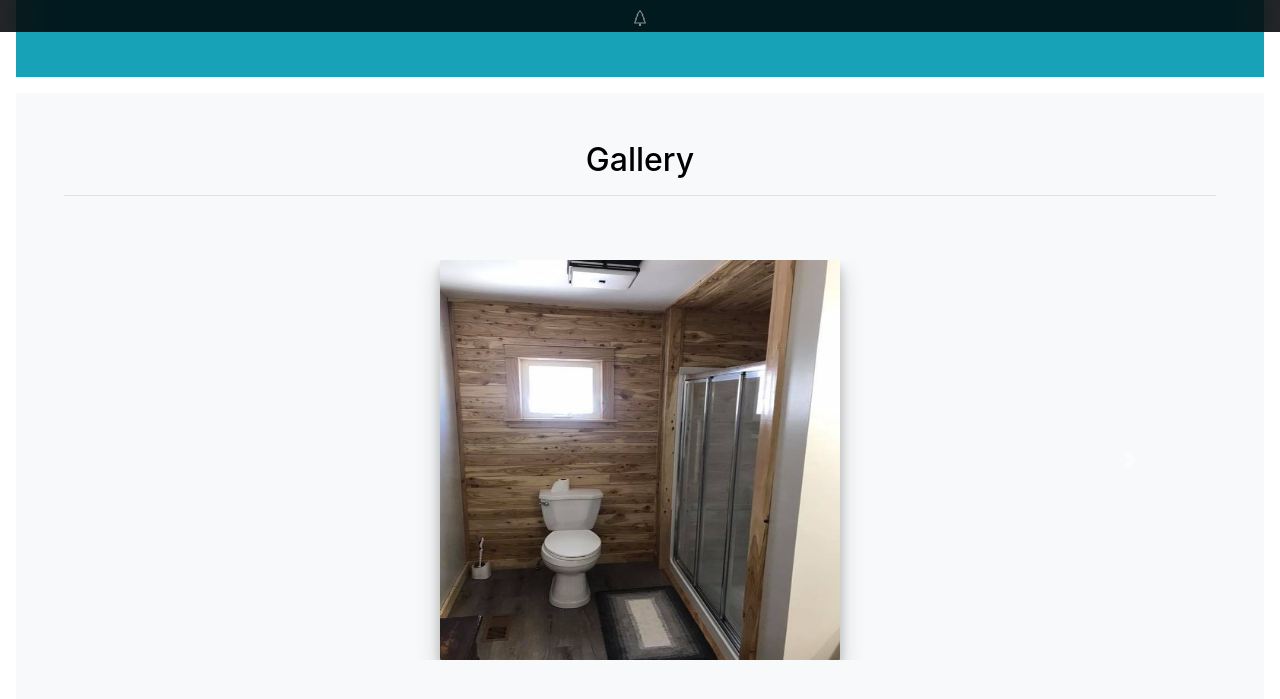
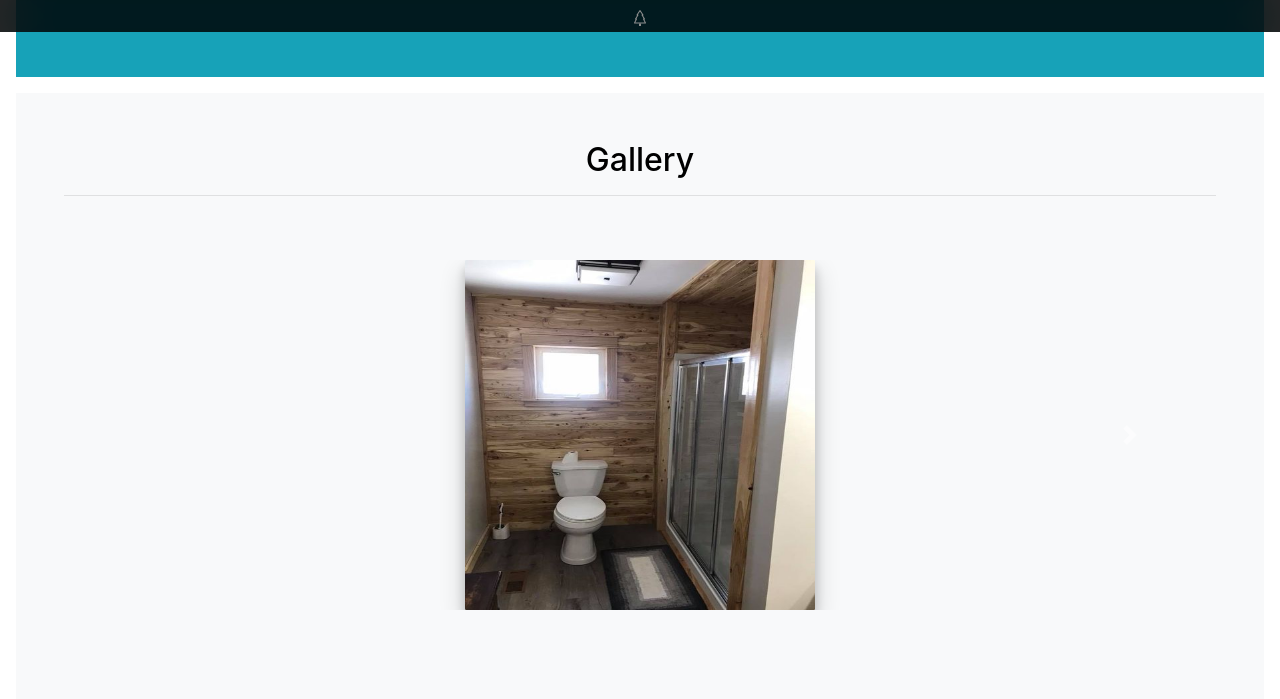
Before and after one commit to DBCarpentry/DBCarpentry.github.io, a Jekyll site: the page built from index.html, in a window 1280 px wide and 900 px high, scrolled down 1787 px. Shown: the top 699 px of the window. Built offline with Jekyll 4.4.1, drawn with Linux system fonts in a browser that asks for light colours.

Commit message:
photo resize

```diff
--- a/index.html
+++ b/index.html
@@ -90,15 +90,15 @@ title: Index
         <!--slide1-->
         <div class="carousel-item active" id="im1">
           <!--img src="assets/img/1.jpg"  width="400vmin" height="400vmin"-->
-          <img src="assets/img/1.jpg" width="400vmin" height="400vmin" style="box-shadow: 0 8px 12px 0 rgba(0, 0, 0, 0.2), 0 12px 26px 0 rgba(0, 0, 0, 0.19);border-radius: 1px; position:relative">
+          <img src="assets/img/1.jpg" width="350vmin" height="350vmin" style="box-shadow: 0 8px 12px 0 rgba(0, 0, 0, 0.2), 0 12px 26px 0 rgba(0, 0, 0, 0.19);border-radius: 1px; position:relative">
         </div>
         <!--slide2-->
         <div class="carousel-item" id="im2">
-          <img src="assets/img/2.jpg" width="400vmin" height="400vmin" style="box-shadow: 0 8px 12px 0 rgba(0, 0, 0, 0.2), 0 12px 26px 0 rgba(0, 0, 0, 0.19);border-radius: 1px; position:relative">
+          <img src="assets/img/2.jpg" width="350vmin" height="350vmin" style="box-shadow: 0 8px 12px 0 rgba(0, 0, 0, 0.2), 0 12px 26px 0 rgba(0, 0, 0, 0.19);border-radius: 1px; position:relative">
         </div>
         <!--slide3-->
         <div class="carousel-item" id="im3">
-          <img src="assets/img/3.jpg" width="400vmin" height="400vmin" style="box-shadow: 0 8px 12px 0 rgba(0, 0, 0, 0.2), 0 12px 26px 0 rgba(0, 0, 0, 0.19);border-radius: 1px; position:relative">
+          <img src="assets/img/3.jpg" width="350vmin" height="350vmin" style="box-shadow: 0 8px 12px 0 rgba(0, 0, 0, 0.2), 0 12px 26px 0 rgba(0, 0, 0, 0.19);border-radius: 1px; position:relative">
         </div>
       </div>
       <!--carousel button-->
```
